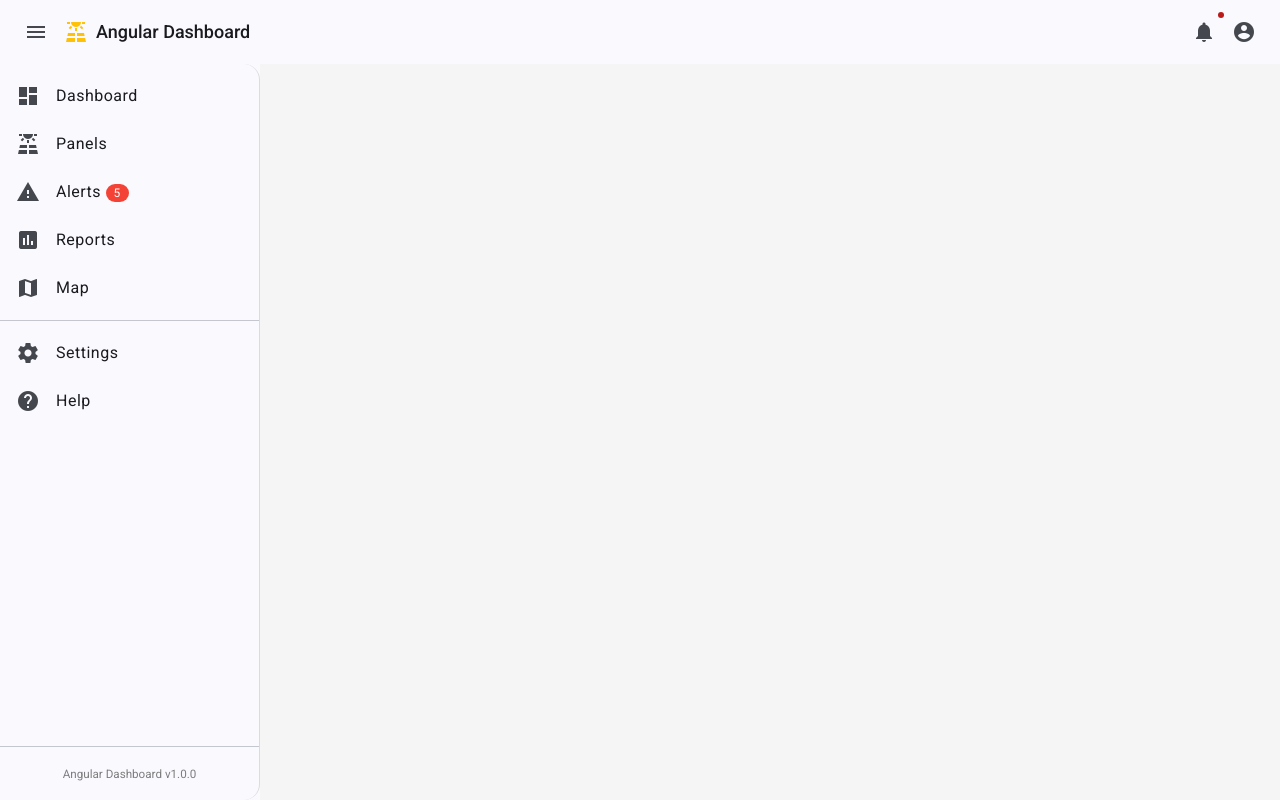
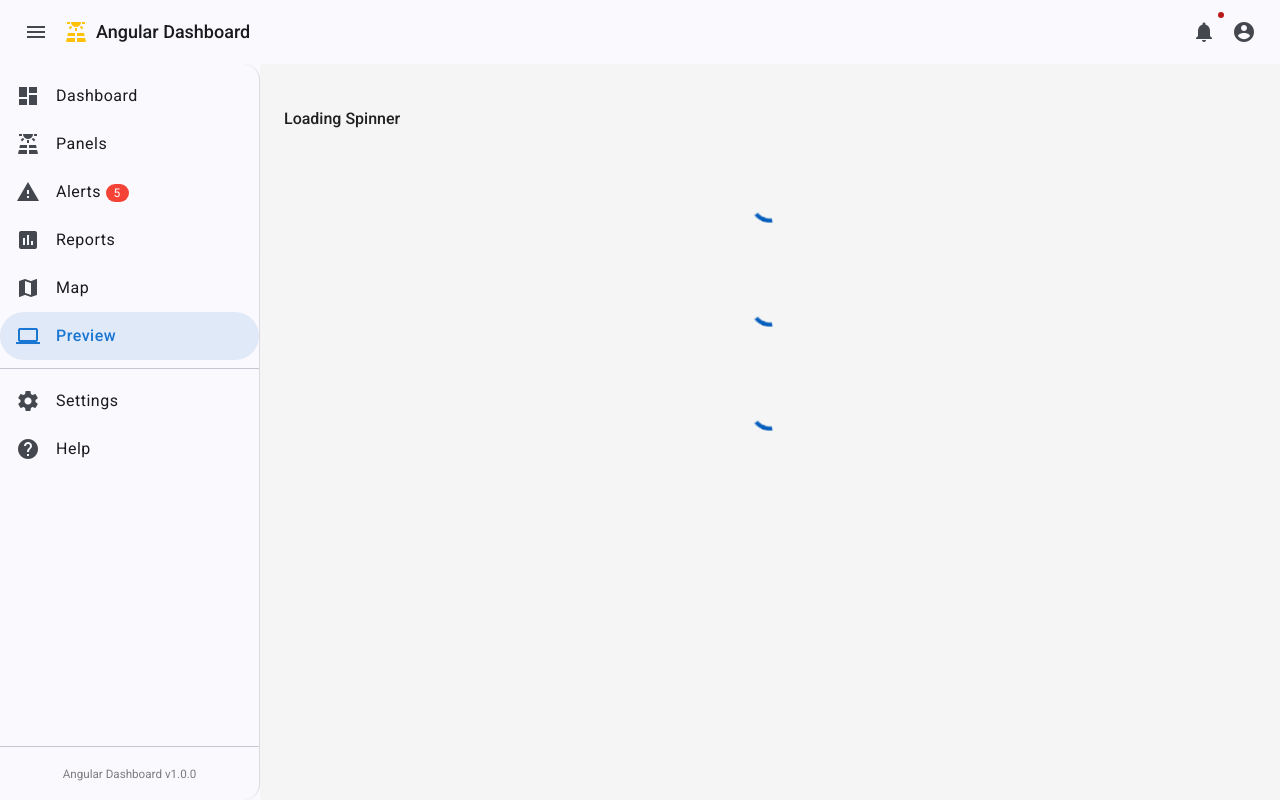
Before and after one commit to airdn/angular-dashboard, an Angular app: page /preview in a window 1280 px wide. Before the commit this address led to /. Built offline with nearby package versions, Linux system fonts and the light colour scheme.

Commit message:
feat: add preview for components

```diff
--- a/src/app/app.routes.ts
+++ b/src/app/app.routes.ts
@@ -1,6 +1,4 @@
 import { Routes } from '@angular/router';
-
-import { DashboardPageComponent } from './features/dashboard-page/dashboard-page.component';
 
 export const routes: Routes = [
     {
@@ -19,4 +17,10 @@ export const routes: Routes = [
             .then(m => m.DashboardPageComponent),
         title: 'Dashboard Page'
     },
+    {
+        path: 'preview',
+        loadComponent: () => import('./shared/preview/preview.component')
+            .then(m => m.PreviewComponent),
+        title: 'Preview Page'
+    },
 ];
--- a/src/app/layout/sidebar/sidebar.component.ts
+++ b/src/app/layout/sidebar/sidebar.component.ts
@@ -32,7 +32,8 @@ export class SidebarComponent {
         { label: 'Panels', icon: 'solar_power', route: '/panels' },
         { label: 'Alerts', icon: 'warning', route: '/alerts', badge: 5 },
         { label: 'Reports', icon: 'assessment', route: '/reports' },
-        { label: 'Map', icon: 'map', route: '/map' }
+        { label: 'Map', icon: 'map', route: '/map' },
+        { label: 'Preview', icon: 'computer', route: '/preview' }
     ];
 
     public secondaryItems: MenuItem[] = [
--- /dev/null
+++ b/src/app/shared/preview/preview.component.html
@@ -0,0 +1,4 @@
+<h4>Loading Spinner</h4>
+<app-loading-spinner />
+<app-loading-spinner />
+<app-loading-spinner />
```
Also changed, not shown: src/app/shared/preview/preview.component.ts (added, +14 -0 lines), src/app/shared/preview/preview.component.scss (added).
